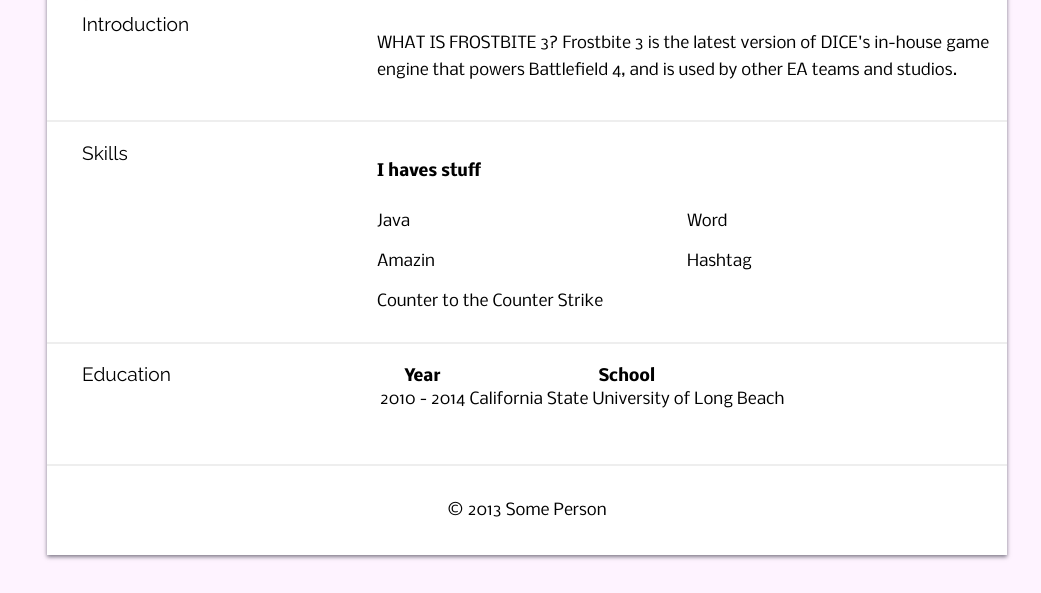
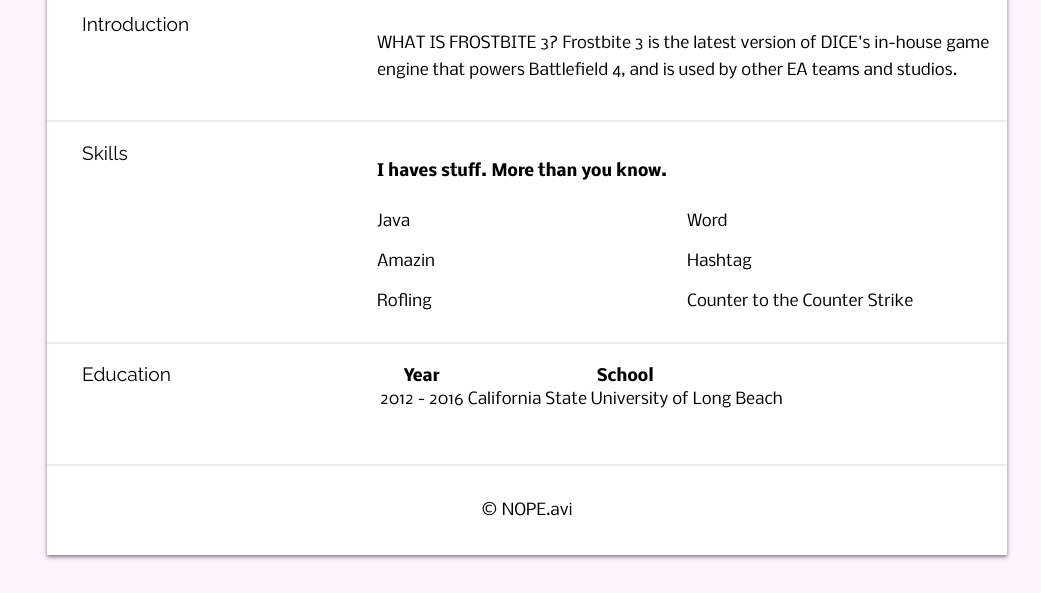
Before and after one commit to joe564338/Ultra_Repository, a plain HTML site: page index.html in a window 1280 px wide. Shown: the part 380-973 px from the top of the page, without its empty margins (113-1154 px from the left). Drawn offline with Linux system fonts and the light colour scheme.

Commit message:
Second Commit

```diff
--- a/index.html
+++ b/index.html
@@ -53,13 +53,14 @@
 				</div>
 				<div class="grid_8">
 					<p><strong>
-					I haves stuff
+					I haves stuff. More than you know.
 					</p></strong>
 					<ul class="skills">
 						<li>Java</li>
 						<li>Word</li>
 						<li>Amazin</li>
 						<li>Hashtag</li>
+						<li>Rofling</li>
 						<li>Counter to the Counter Strike</li>
 					</ul>
 				</div>
@@ -79,7 +80,7 @@
 						</thead>
 						<tbody>
 							<tr>
-								<td>2010 - 2014</td>
+								<td>2012 - 2016</td>
 								<td>California State University of Long Beach</td>
 							</tr>
 						</tbody>
@@ -89,7 +90,7 @@
 
 
 		<footer class="container_12">
-			&copy; 2013 Some Person
+			&copy; NOPE.avi
 		</footer>
 	</div>
 	</body>
```
